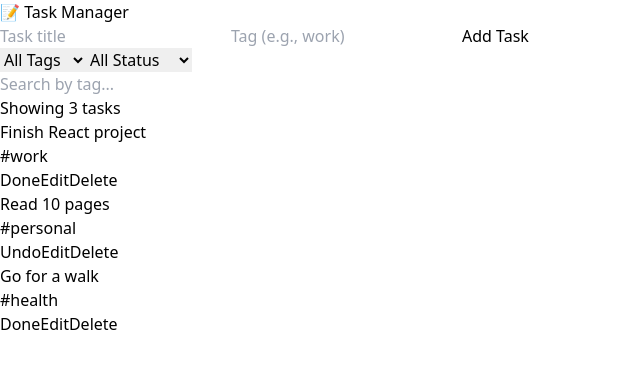
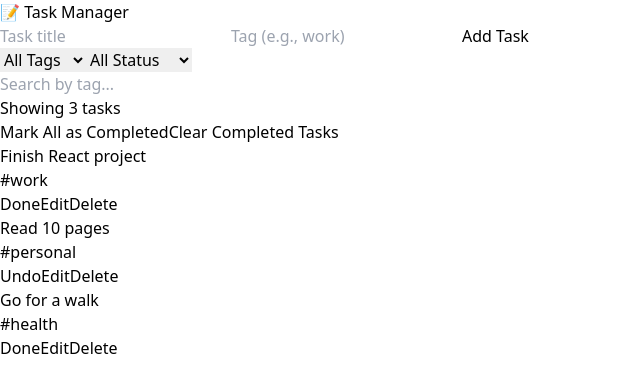
Before and after one commit to thinh241006/Task-manager, a React (Vite) app: page / in a window 1280 px wide. Shown: the top 392 px of the page, without its empty margins (0-640 px from the left). Built offline with nearby package versions, Linux system fonts and the light colour scheme.

Commit message:
complete day 13 with 2 buttons completeAll and DeleteAllCompleted

```diff
--- a/src/App.jsx
+++ b/src/App.jsx
@@ -66,7 +66,7 @@ function App() {
   };
 
   const clearCompleted = () => {
-    const confirm = window.confirm("Are you sure you want to delete all completed tasks?");
+    const confirmed = window.confirm("Are you sure you want to delete all completed tasks?");
     if (confirmed){
       setTasks(prev => prev.filter(task => !task.completed));
     }
@@ -112,6 +112,26 @@ function App() {
         Showing {filteredTasks.length} {filteredTasks.length === 1 ? 'task' : 'tasks'}
       </p>
 
+      <div className="flex flex-wrap gap-2 mb-4">
+          {/* Check if any task is not completed then render after && if not show nothing */}
+          {tasks.some(task => !task.completed) && (
+            <button
+              onClick={markAllComplete}
+              className="bg-green-500 text-white px-4 py-1 rounded hover:bg-green-600 text-sm"
+            >
+              Mark All as Completed
+            </button>
+          )}
+          {tasks.some(task => task.completed) && (
+            <button
+              onClick={clearCompleted}
+              className="bg-red-500 text-white px-4 py-1 rounded hover:bg-red-600 text-sm"
+            >
+              Clear Completed Tasks
+            </button>
+          )}
+      </div>
+
         {/* Task List */}
         <div className="space-y-4">
           {filteredTasks.length === 0 ? (
```
